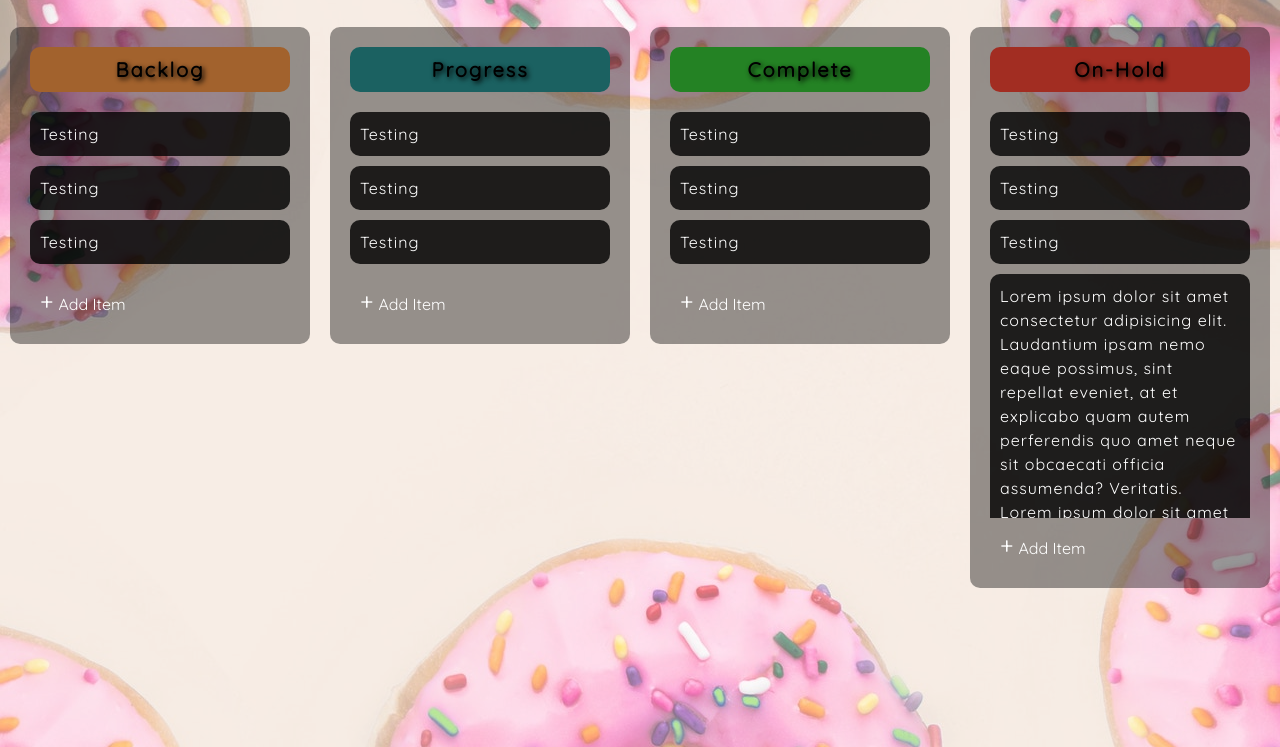
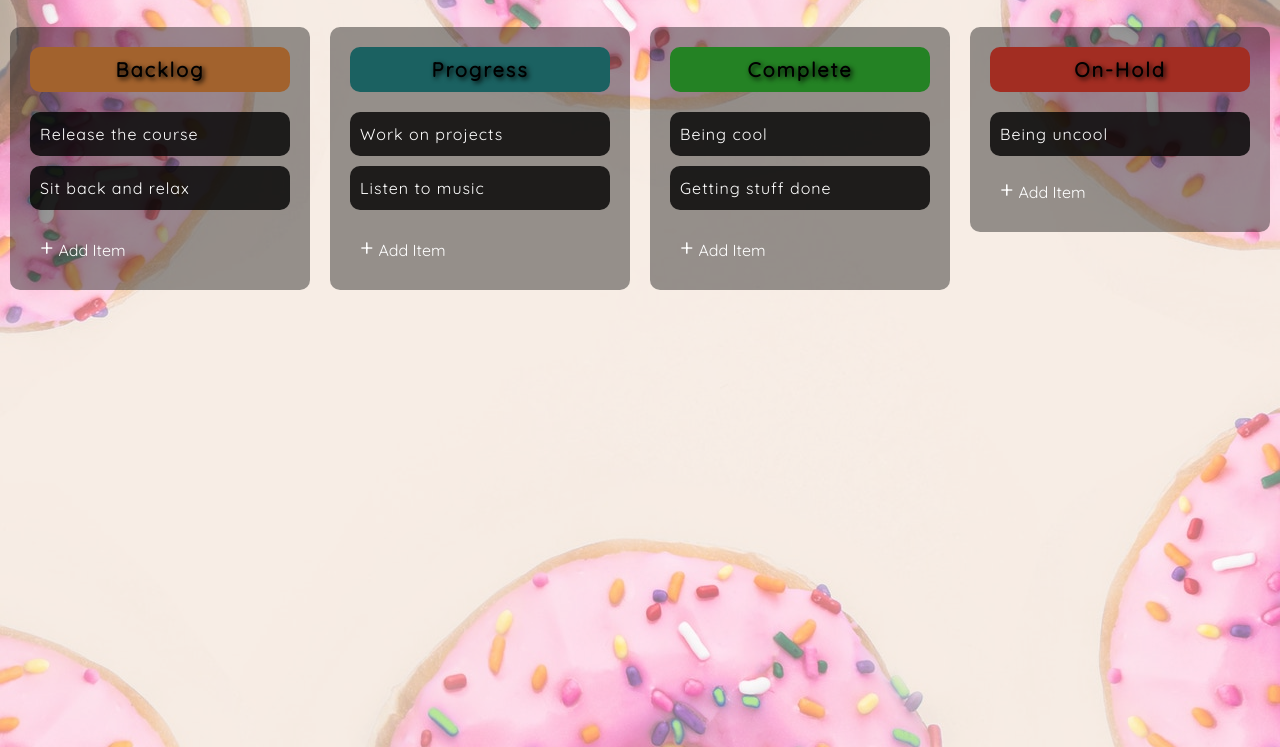
Before and after one commit to KateChantha/drag-and-drop, a plain HTML site: page index.html in a window 1280 px wide. Shown: the part 53-800 px from the top of the page. Drawn offline with Linux system fonts and the light colour scheme.

Commit message:
update DOM with mock data from local storage

```diff
--- a/index.html
+++ b/index.html
@@ -22,8 +22,6 @@
                     <!-- Backlog Content -->
                     <div id="backlog-content" class="custom-scroll">
                         <ul class="drag-item-list" id="backlog-list">
-                            <li class="drag-item">Testing</li>
-                            <li class="drag-item">Testing</li>
                             <li class="drag-item">Testing</li>
                         </ul>
                     </div>
@@ -53,8 +51,6 @@
                     <div id="progress-content" class="custom-scroll">
                         <ul class="drag-item-list" id="progress-list">
                             <li class="drag-item">Testing</li>
-                            <li class="drag-item">Testing</li>
-                            <li class="drag-item">Testing</li>
                         </ul>
                     </div>
 
@@ -82,8 +78,6 @@
                     <!-- Complete Content -->
                     <div id="complete-content" class="custom-scroll">
                         <ul class="drag-item-list" id="complete-list">
-                            <li class="drag-item">Testing</li>
-                            <li class="drag-item">Testing</li>
                             <li class="drag-item">Testing</li>
                         </ul>
                     </div>
@@ -113,10 +107,6 @@
                     <div id="on-hold-content" class="custom-scroll">
                         <ul class="drag-item-list" id="on-hold-list">
                             <li class="drag-item">Testing</li>
-                            <li class="drag-item">Testing</li>
-                            <li class="drag-item">Testing</li>
-                            <li class="drag-item">Lorem ipsum dolor sit amet consectetur adipisicing elit. Laudantium ipsam nemo eaque possimus, sint repellat eveniet, at et explicabo quam autem perferendis quo amet neque sit obcaecati officia assumenda? Veritatis. Lorem ipsum dolor sit amet consectetur adipisicing elit. Molestiae voluptatibus iusto reprehenderit quam, veritatis deserunt! Blanditiis ipsum alias accusantium excepturi accusamus ducimus aliquam, impedit aliquid explicabo officia dolorum veritatis eligendi!</li>
-                            <li class="drag-item">Lorem ipsum dolor sit amet consectetur adipisicing elit. Laudantium ipsam nemo eaque possimus, sint repellat eveniet, at et explicabo quam autem perferendis quo amet neque sit obcaecati officia assumenda? Veritatis. Lorem ipsum dolor sit amet consectetur adipisicing elit. Molestiae voluptatibus iusto reprehenderit quam, veritatis deserunt! Blanditiis ipsum alias accusantium excepturi accusamus ducimus aliquam, impedit aliquid explicabo officia dolorum veritatis eligendi!</li>
                         </ul>
                     </div>
 
--- a/script.js
+++ b/script.js
@@ -11,7 +11,7 @@ const completeList = document.getElementById('complete-list');
 const onHoldList = document.getElementById('on-hold-list');
 
 // Items
-
+let updateOnLoad = false;
 
 // Initialize Arrays
 let backlogListArray = [];
@@ -31,7 +31,7 @@ function getSavedColumns() {
     completeListArray = JSON.parse(localStorage.completeItems);
     onHoldListArray = JSON.parse(localStorage.onHoldItems);
   } else {
-    // initial value hard coded
+    // initial mock data hard coded
     backlogListArray = ['Release the course', 'Sit back and relax'];
     progressListArray = ['Work on projects', 'Listen to music'];
     completeListArray = ['Being cool', 'Getting stuff done'];
@@ -48,35 +48,50 @@ function updateSavedColumns() {
   });
 }
 
-getSavedColumns();
-updateSavedColumns();
-
-
 // Create DOM Elements for each list item
 function createItemEl(columnEl, column, item, index) {
-  console.log('columnEl:', columnEl);
-  console.log('column:', column);
-  console.log('item:', item);
-  console.log('index:', index);
+  // console.log('columnEl:', columnEl);
+  // console.log('column:', column);
+  // console.log('item:', item);
+  // console.log('index:', index);
   // List Item
   const listEl = document.createElement('li');
   listEl.classList.add('drag-item');
-
+  listEl.textContent = item;
+  // Append
+  columnEl.appendChild(listEl);
 }
 
 // Update Columns in DOM - Reset HTML, Filter Array, Update localStorage
 function updateDOM() {
   // Check localStorage once
-
+  if (!updateOnLoad) {
+    getSavedColumns()
+  }
   // Backlog Column
-
+  backlogList.textContent = '';
+  backlogListArray.forEach((item, idx) => {
+    createItemEl(backlogList, 0, item, idx);
+  })
   // Progress Column
-
+  progressList.textContent = '';
+  progressListArray.forEach((item, idx) => {
+    createItemEl(progressList, 0, item, idx);
+  })
   // Complete Column
-
+  completeList.textContent = '';
+  completeListArray.forEach((item, idx) => {
+    createItemEl(completeList, 0, item, idx);
+  })
   // On Hold Column
-
+  onHoldList.textContent = '';
+  onHoldListArray.forEach((item, idx) => {
+    createItemEl(onHoldList, 0, item, idx);
+  })
   // Run getSavedColumns only once, Update Local Storage
 
 
 }
+
+// On Load
+updateDOM();
```
